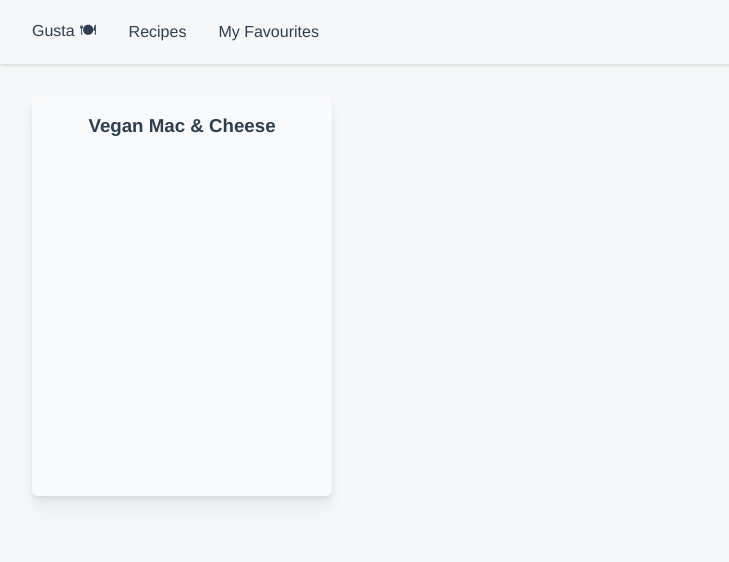
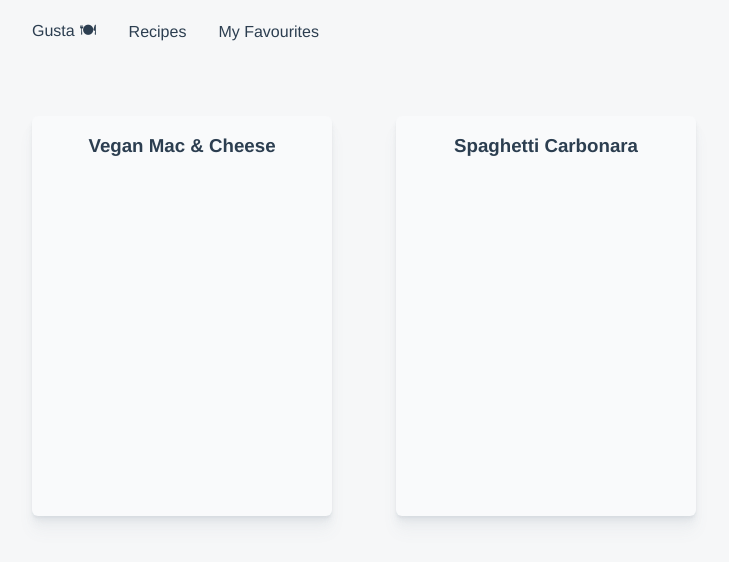
Before and after one commit to agulik/vue-node-typescript-boilerplate, a Vue app in the folder client/: page / in a window 1280 px wide. Shown: the top 562 px of the page, without its empty margins (0-729 px from the left). Built offline with nearby package versions, Linux system fonts and the light colour scheme.

Commit message:
style: some ui updates

```diff
--- a/client/src/components/Card.vue
+++ b/client/src/components/Card.vue
@@ -16,7 +16,7 @@ export default {
 <!-- Add "scoped" attribute to limit CSS to this component only -->
 <style scoped>
 .card {
-  display: flex;
+  display: inline-flex;
   flex-direction: column;
   height: 400px;
   width: 300px;
--- a/client/src/components/Home.vue
+++ b/client/src/components/Home.vue
@@ -2,6 +2,7 @@
   <div class="home">
     <div class="cards-wrapper">
       <Card title="Vegan Mac & Cheese"/>
+      <Card title="Spaghetti Carbonara"/>
     </div>
   </div>
 </template>
@@ -19,6 +20,10 @@ export default {
 <!-- Add "scoped" attribute to limit CSS to this component only -->
 <style scoped>
 .home {
+  display: flex;
+  flex-direction: row;
+  justify-content: flex-start;
+  flex-wrap: wrap;
   background-color: rgb(246, 247, 248);
 }
 
```
